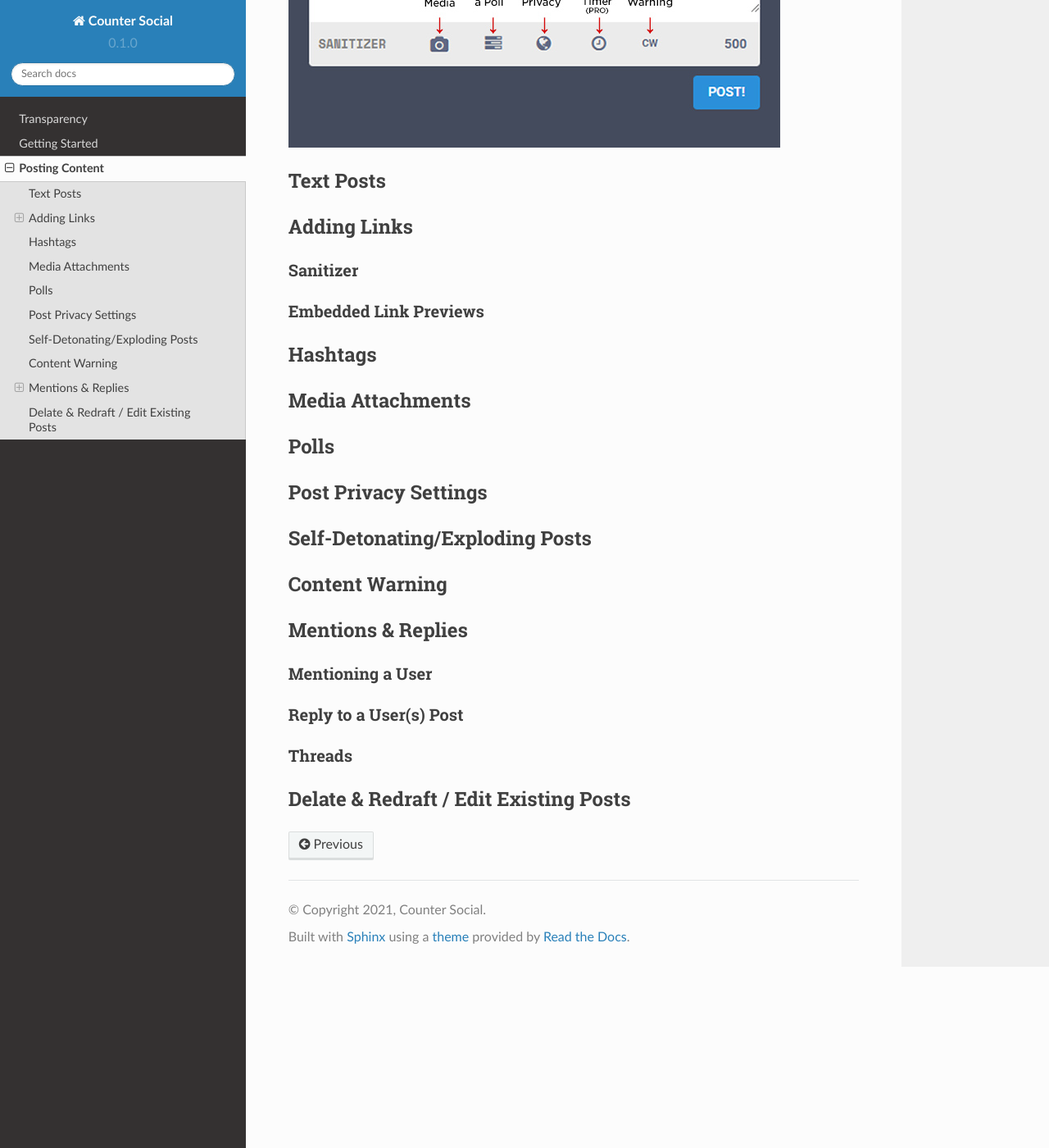
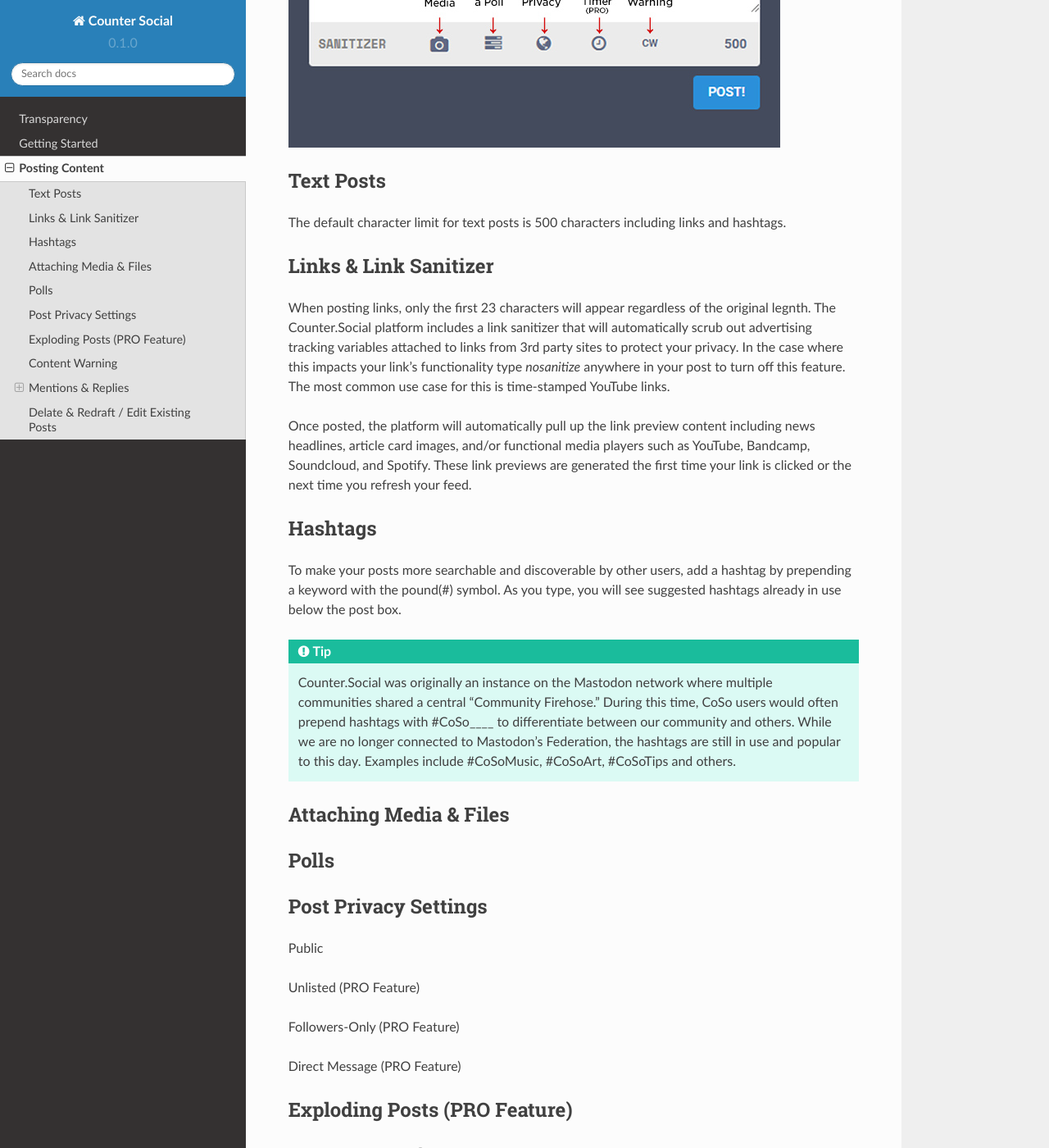
Before and after one commit to itskel/userguide, a Sphinx documentation site: the page built from docs/source/posting-content.rst, in a window 1280 px wide and 1400 px high, scrolled down 353 px. Shown: the whole window at 82% size. Built offline with Sphinx 7.4.7 and the Read the Docs theme 2.0.0, drawn with Linux system fonts in a browser that asks for light colours.

Commit message:
Update posting-content.rst

```diff
--- a/docs/source/posting-content.rst
+++ b/docs/source/posting-content.rst
@@ -5,21 +5,24 @@
 
 Text Posts
 ------------
+The default character limit for text posts is 500 characters including links and hashtags.
 
-Adding Links
+Links & Link Sanitizer
 ------------
+When posting links, only the first 23 characters will appear regardless of the original legnth. The Counter.Social platform includes a link sanitizer that will automatically scrub out advertising tracking variables attached to links from 3rd party sites to protect your privacy. In the case where this impacts your link's functionality type *nosanitize* anywhere in your post to turn off this feature. The most common use case for this is time-stamped YouTube links.
 
-Sanitizer
-^^^^^^^^^^^^^
-
-Embedded Link Previews
-^^^^^^^^^^^^^
+Once posted, the platform will automatically pull up the link preview content including news headlines, article card images, and/or functional media players such as YouTube, Bandcamp, Soundcloud, and Spotify. These link previews are generated the first time your link is clicked or the next time you refresh your feed.
 
 Hashtags
 ------------
+To make your posts more searchable and discoverable by other users, add a hashtag by prepending a keyword with the pound(#) symbol. As you type, you will see suggested hashtags already in use below the post box.
 
-Media Attachments
+.. tip:: Counter.Social was originally an instance on the Mastodon network where multiple communities shared a central "Community Firehose." During this time, CoSo users would often prepend hashtags with #CoSo____ to differentiate between our community and others. While we are no longer connected to Mastodon's Federation, the hashtags are still in use and popular to this day. Examples include #CoSoMusic, #CoSoArt, #CoSoTips and others.
+
+Attaching Media & Files
 ------------
+
+
 
 Polls
 ------------
@@ -27,7 +30,15 @@
 Post Privacy Settings
 ------------
 
-Self-Detonating/Exploding Posts
+Public
+
+Unlisted (PRO Feature)
+
+Followers-Only (PRO Feature)
+
+Direct Message (PRO Feature)
+
+Exploding Posts (PRO Feature)
 ------------
 
 Content Warning
```
